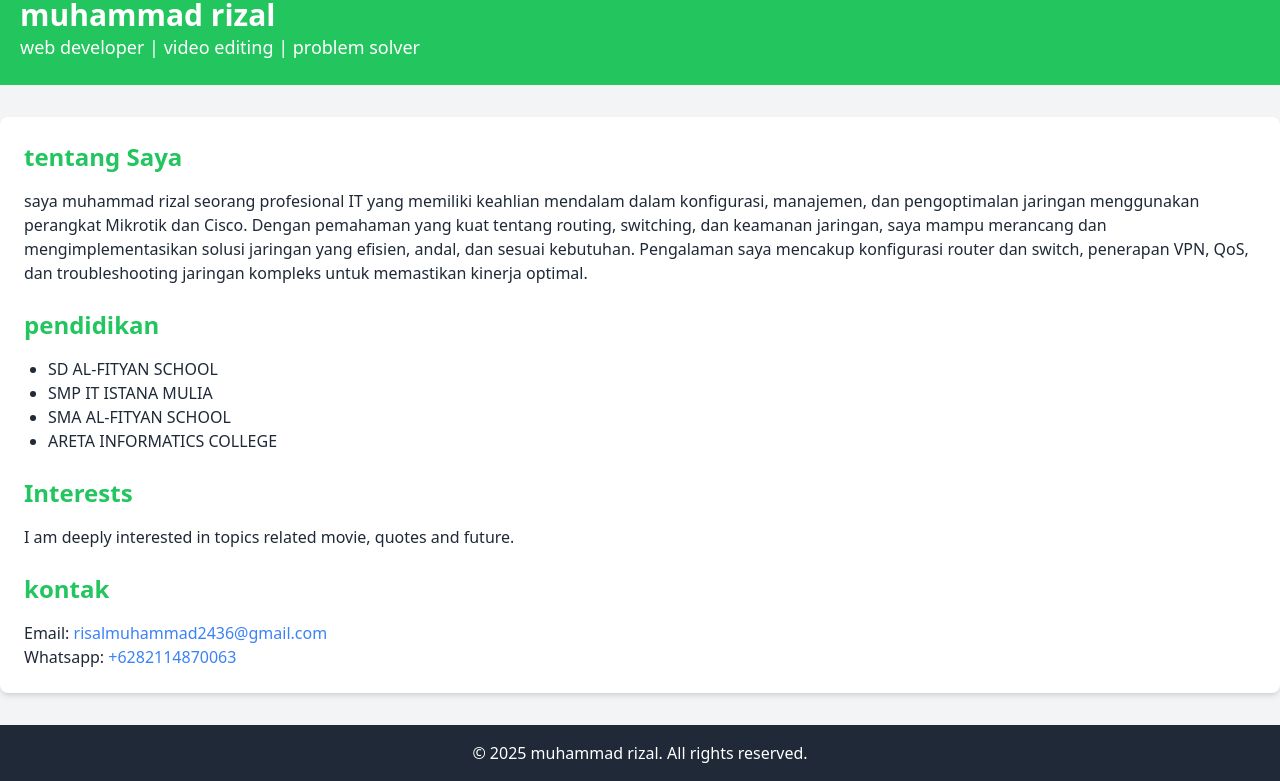
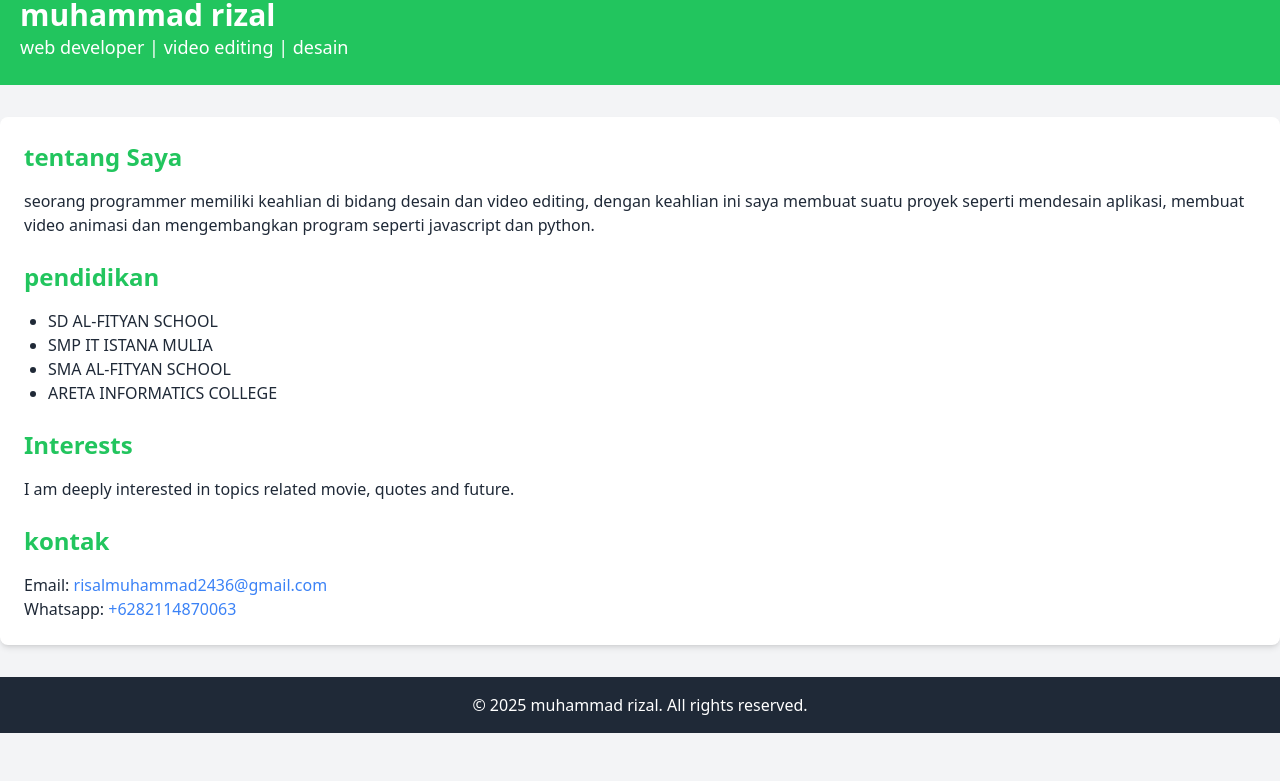
Before and after one commit to ryusan21/cv-uas-rizal, a plain HTML site: page index.html in a window 1280 px wide. Shown: the part 99-880 px from the top of the page. After the commit the page ends 832 px from the top, so only its background shows below. Drawn offline with Linux system fonts and the light colour scheme.

Commit message:
Update index.html

```diff
--- a/index.html
+++ b/index.html
@@ -46,13 +46,13 @@
     <header class="bg-green-500 text-white py-6 text-left pl-5">
         <img src="assets/WhatsApp Image 2024-11-11 at 21.06.25_ad7a58e8.jpg" class="w-40">
         <h1 class="text-3xl font-bold">muhammad rizal</h1>
-        <p class="text-lg">web developer | video editing | problem solver</p>
+        <p class="text-lg">web developer | video editing | desain</p>
     </header>
 
     <div class="container mx-auto mt-8 p-6 bg-white rounded-lg shadow-md">
         <section class="mb-6">
             <h2 class="text-2xl font-semibold text-green-500 mb-4">tentang Saya</h2>
-            <p>saya muhammad rizal seorang profesional IT yang memiliki keahlian mendalam dalam konfigurasi, manajemen, dan pengoptimalan jaringan menggunakan perangkat Mikrotik dan Cisco. Dengan pemahaman yang kuat tentang routing, switching, dan keamanan jaringan, saya mampu merancang dan mengimplementasikan solusi jaringan yang efisien, andal, dan sesuai kebutuhan. Pengalaman saya mencakup konfigurasi router dan switch, penerapan VPN, QoS, dan troubleshooting jaringan kompleks untuk memastikan kinerja optimal.</p>
+            <p>seorang programmer memiliki keahlian di bidang desain dan video editing, dengan keahlian ini saya membuat suatu proyek seperti mendesain aplikasi, membuat video animasi dan mengembangkan program seperti javascript dan python.</p>
         </section>
 
         <section class="mb-6">
```
